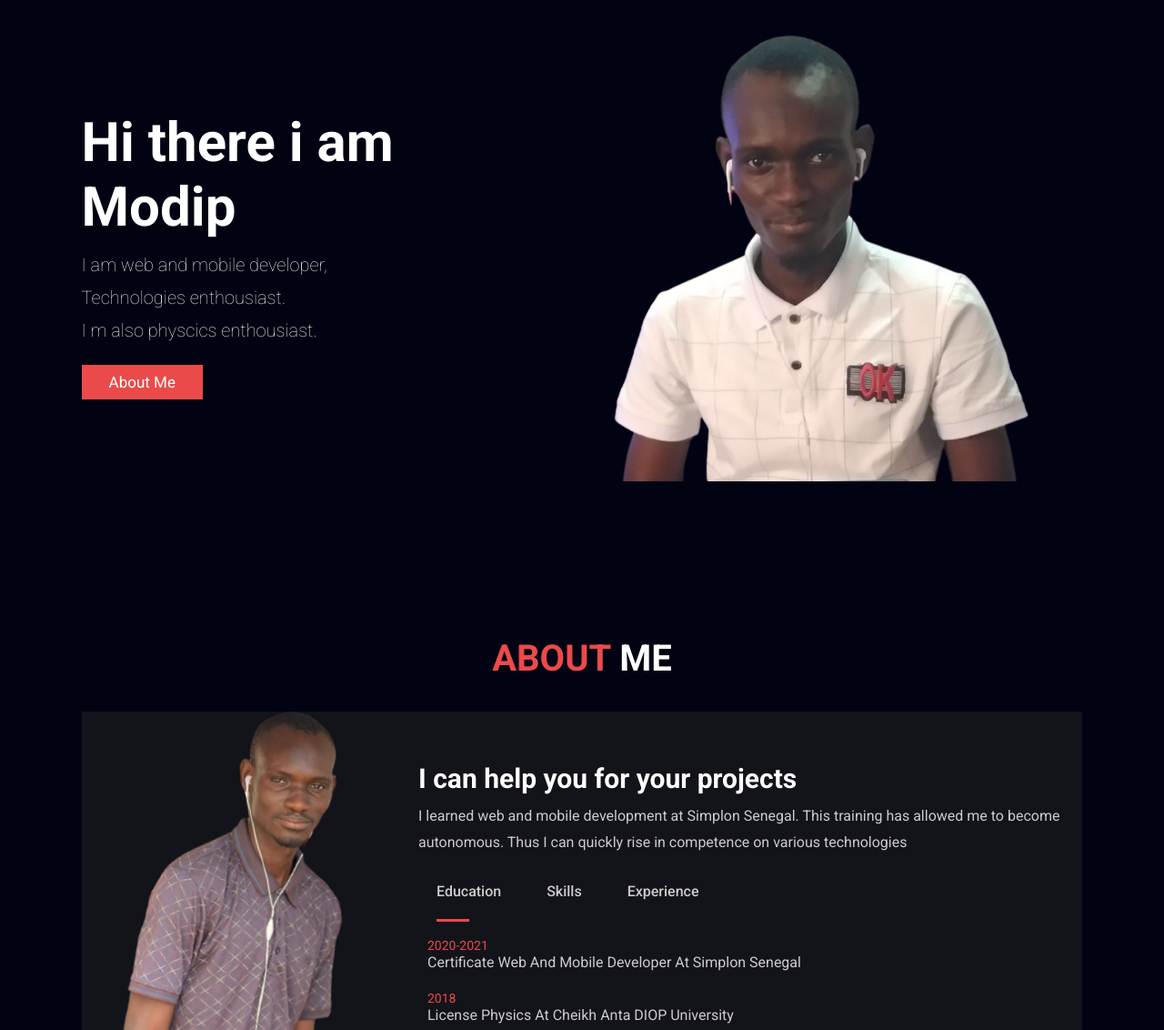
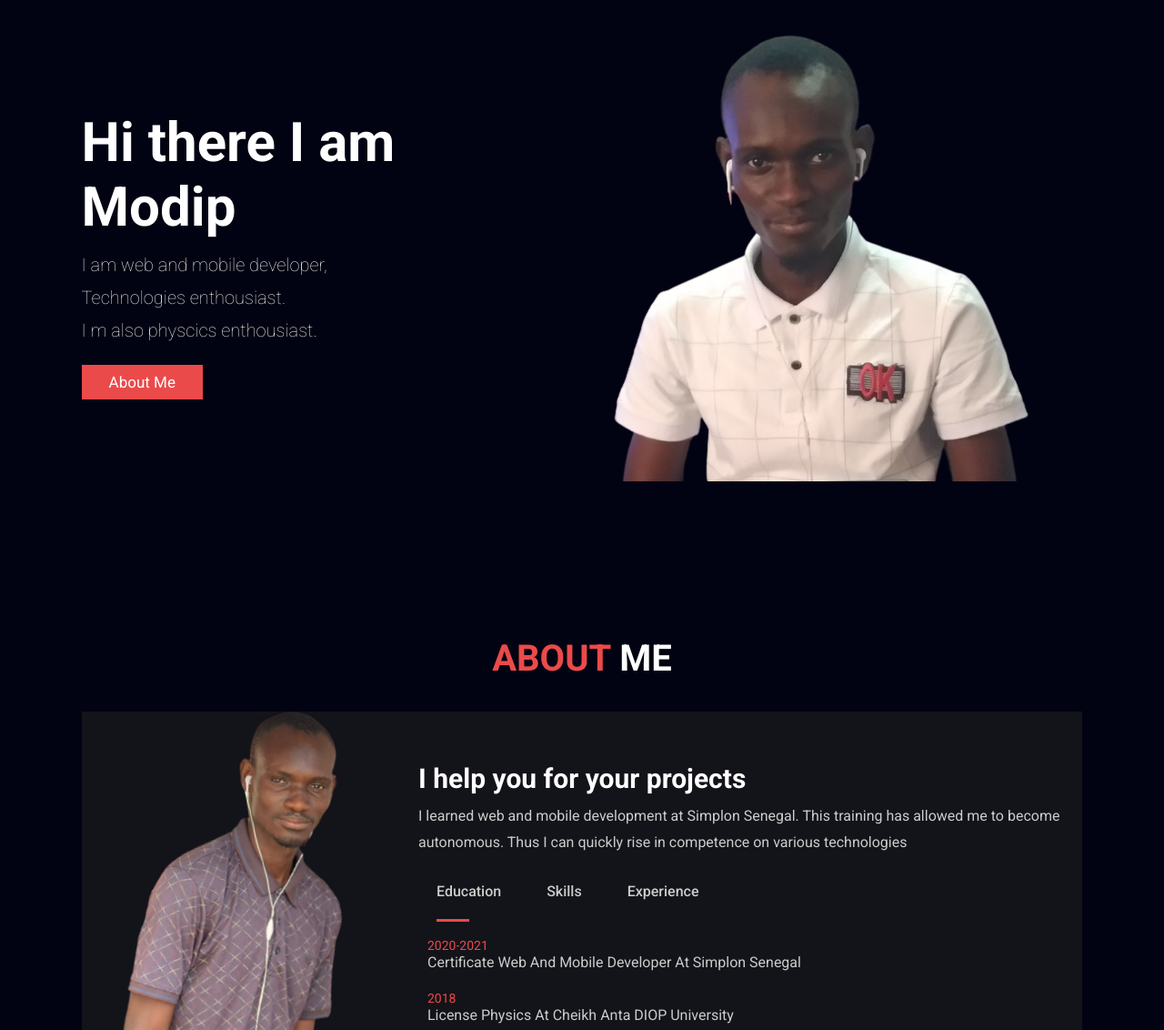
Before and after one commit to Modip/modip.github.io, a plain HTML site: page index.html in a window 1280 px wide. Shown: the part 120-1252 px from the top of the page at 91% size. Drawn offline with Linux system fonts and the light colour scheme.

Commit message:
refactor

```diff
--- a/index.html
+++ b/index.html
@@ -42,7 +42,7 @@
 <section class="home" id="home">
 
     <div class="content">
-        <h3>Hi there i am Modip</h3>
+        <h3>Hi there I am Modip</h3>
         <p>I am web and mobile developer,<br> Technologies enthousiast.
              <br> I m also physcics enthousiast.</p>
         <a href="#about" class="btn">About Me</a>
@@ -68,7 +68,7 @@
         </div>
 
         <div class="content">
-            <h3>I can help you for your projects</h3>
+            <h3>I help you for your projects</h3>
             <p>I learned web and mobile development at Simplon Senegal. This training has allowed me to become autonomous. Thus I can quickly rise in competence on various technologies</p>
             <div class="tab-titles">
                 <p class="tab-links active-link" onclick="opentab('education')">Education</p>
```
